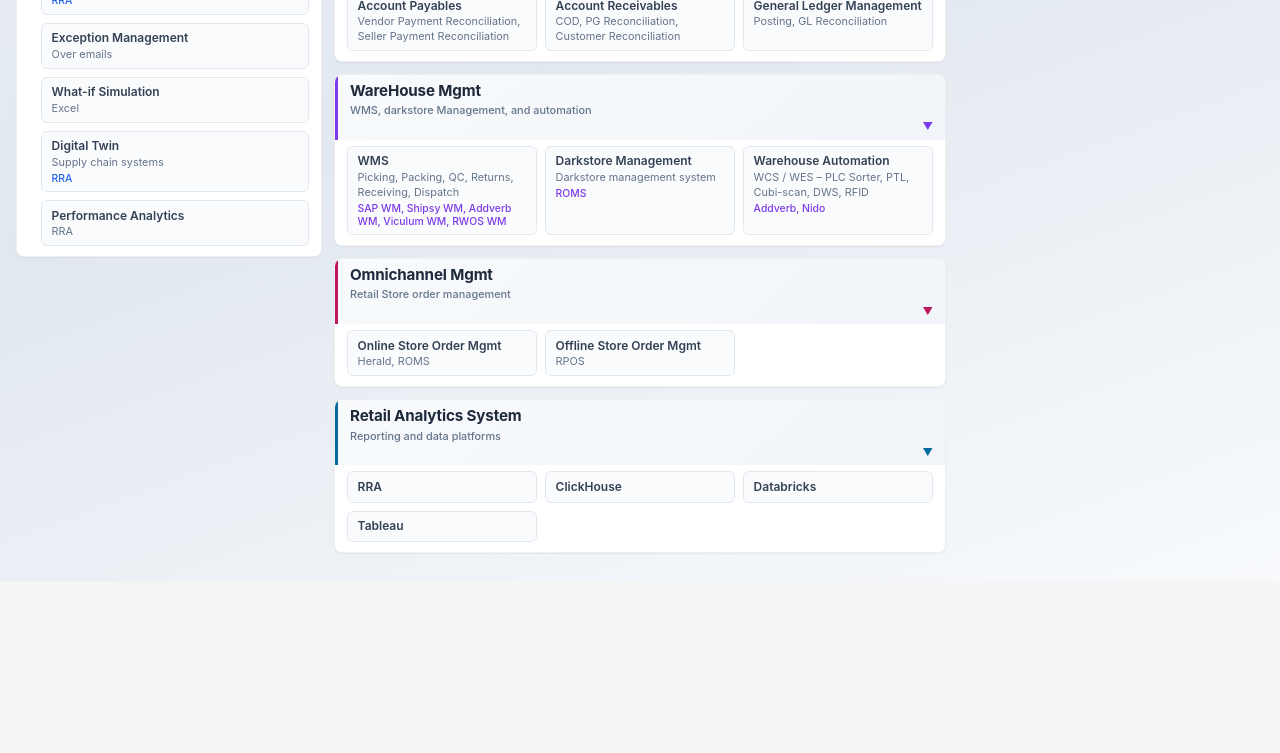
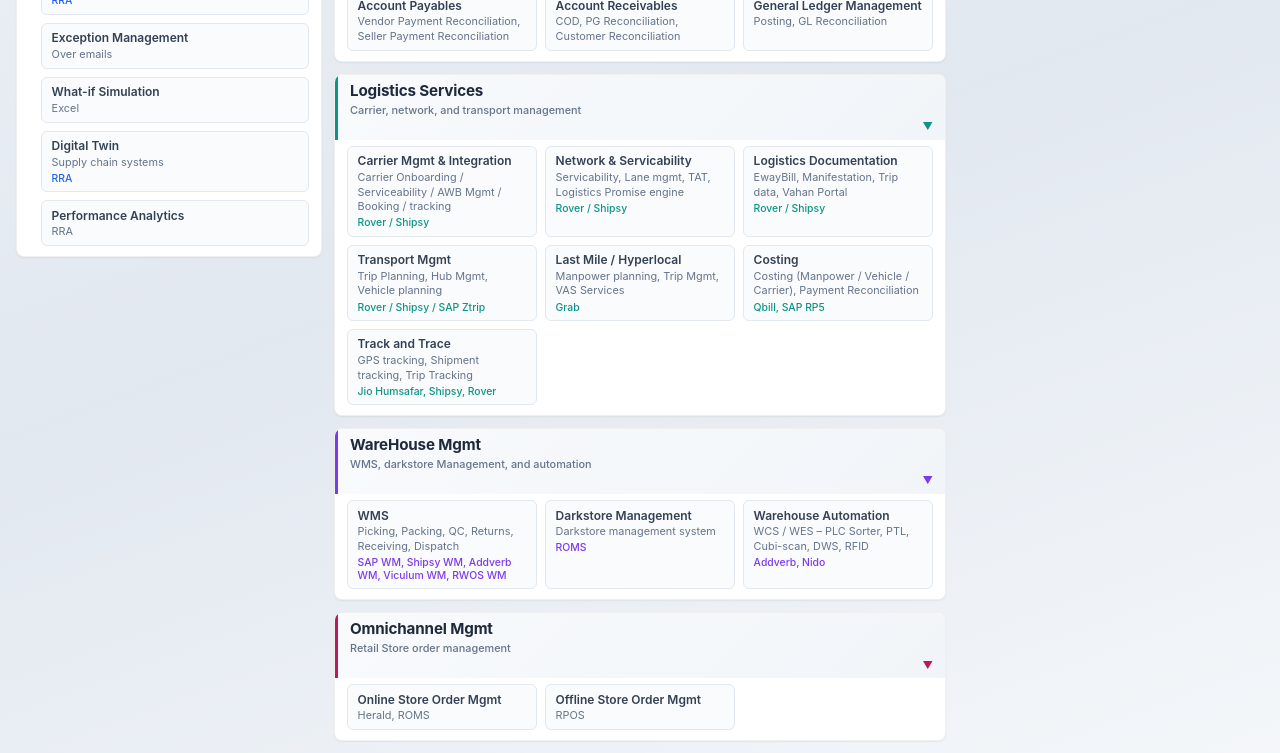
Before and after one commit to SagarPrasad/rule-editor, a React (Vite) app: page /architecture in a window 1280 px wide. Shown: the part 517-1270 px from the top of the page. Before the commit the page ends 1098 px from the top, so only its background shows below. Built offline with nearby package versions, Linux system fonts and the light colour scheme; no server answers.

Commit message:
Update 2 based on Ajit's feedback

```diff
--- a/src/pages/ArchitecturePage.jsx
+++ b/src/pages/ArchitecturePage.jsx
@@ -11,6 +11,7 @@
   center: [
     ['order-lifecycle'],
     ['financial'],
+    ['logistics'],
     ['warehouse'],
     ['omnichannel'],
     ['analytics'],
```
Also changed, not shown: 1 other file (tests, documents, lock files or other folders).
